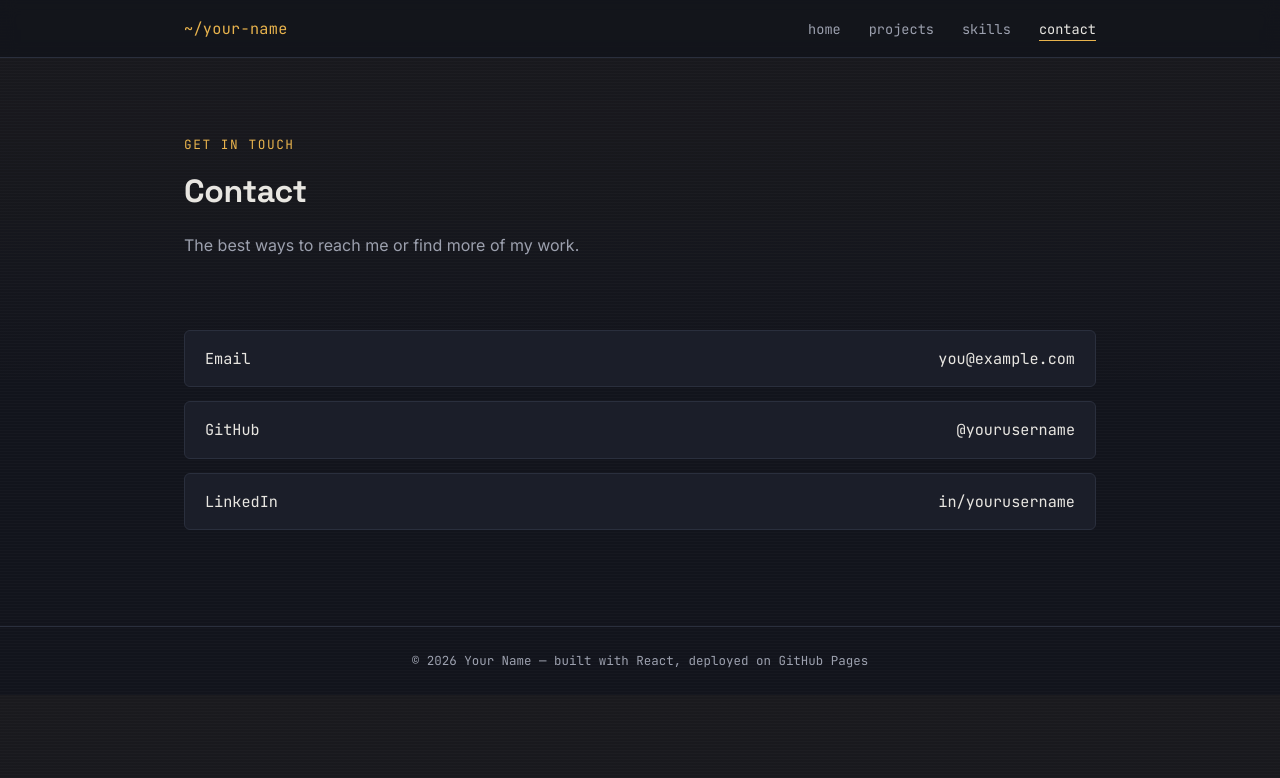
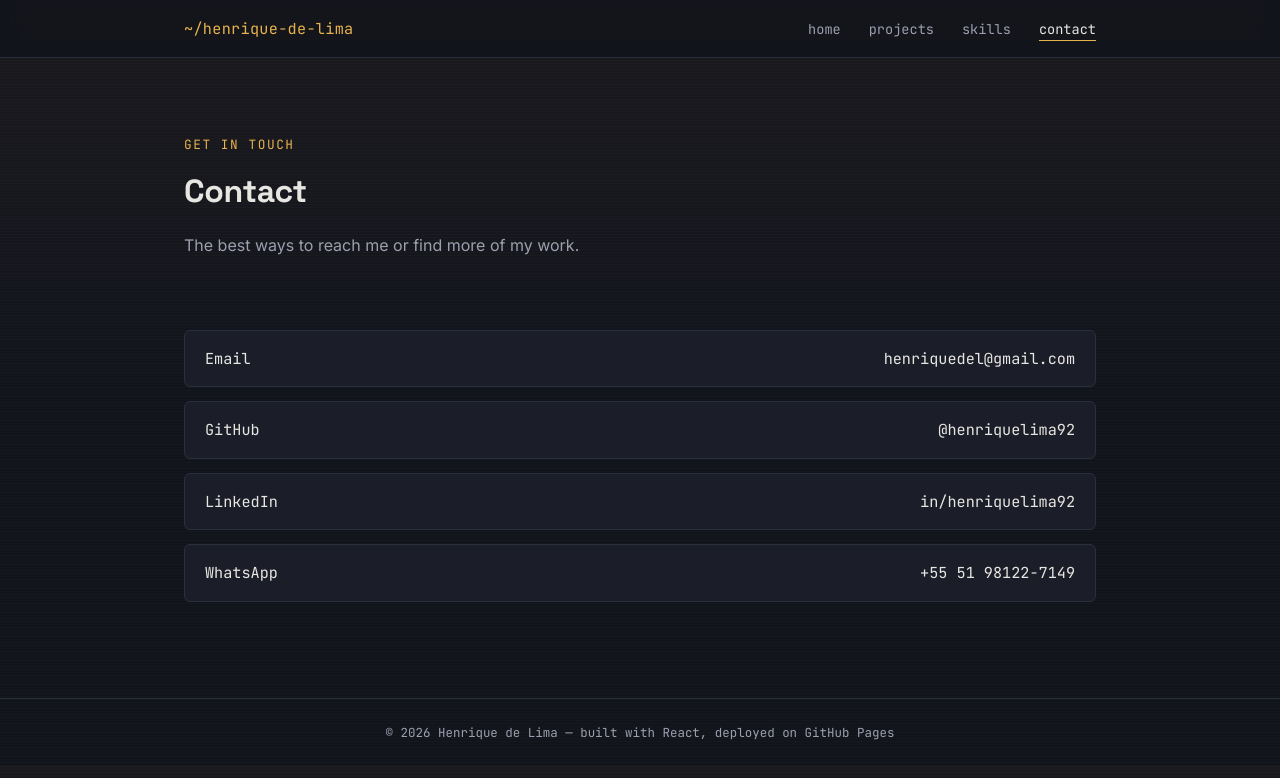
Before and after one commit to henriquelima92/henrique-portfolio, a React (Vite) app: page /#/contact in a window 1280 px wide. Shown: the top 778 px of the page. Built offline with nearby package versions, Linux system fonts and the light colour scheme.

Commit message:
Populate site content from contact.js
Contact page, home hero, footer and nav now read name, links,
WhatsApp and location from src/data/contact.js.

Co-Authored-By: Claude Opus 5.5 <noreply@anthropic.com>

```diff
--- a/src/components/Footer.jsx
+++ b/src/components/Footer.jsx
@@ -1,8 +1,10 @@
+import { contact } from '../data/contact.js'
+
 export default function Footer() {
   const year = new Date().getFullYear()
   return (
     <footer className="footer">
-      <p>© {year} Your Name — built with React, deployed on GitHub Pages</p>
+      <p>© {year} {contact.name} — built with React, deployed on GitHub Pages</p>
     </footer>
   )
 }
--- a/src/components/Nav.jsx
+++ b/src/components/Nav.jsx
@@ -1,10 +1,11 @@
 import { NavLink } from 'react-router-dom'
+import { contact } from '../data/contact.js'
 
 export default function Nav() {
   return (
     <nav className="nav">
       <div className="nav-inner">
-        <span className="nav-logo">~/your-name</span>
+        <span className="nav-logo">~/{contact.name.toLowerCase().replace(/\s+/g, '-')}</span>
         <ul className="nav-links">
           <li>
             <NavLink to="/" end className={({ isActive }) => (isActive ? 'active' : '')}>
--- /dev/null
+++ b/src/data/contact.js
@@ -0,0 +1,11 @@
+// Edit this file with your contact details. Used by Nav, Footer, Home and Contact.
+// whatsapp: digits only, including country code (55 = Brazil).
+export const contact = {
+  name: 'Henrique de Lima',
+  email: 'henriquedel@gmail.com',
+  github: 'https://github.com/henriquelima92',
+  linkedin: 'https://www.linkedin.com/in/henriquelima92/',
+  whatsapp: '5551981227149',
+  city: 'Porto Alegre',
+  country: 'Brazil',
+}
--- a/src/pages/Contact.jsx
+++ b/src/pages/Contact.jsx
@@ -1,3 +1,12 @@
+import { contact } from '../data/contact.js'
+
+// Last path segment of a profile URL, e.g. "https://github.com/foo/" -> "foo"
+const handleFromUrl = (url) => url.replace(/\/+$/, '').split('/').pop()
+
+// "5551981227149" -> "+55 51 98122-7149"
+const formatPhone = (digits) =>
+  digits.replace(/^(\d{2})(\d{2})(\d{4,5})(\d{4})$/, '+$1 $2 $3-$4')
+
 export default function Contact() {
   return (
     <>
@@ -8,27 +17,26 @@ export default function Contact() {
       </header>
       <section className="contact-section">
         <div className="contact-links">
-          <a className="contact-link" href="mailto:you@example.com">
+          <a className="contact-link" href={`mailto:${contact.email}`}>
             <span>Email</span>
-            <span>you@example.com</span>
+            <span>{contact.email}</span>
+          </a>
+          <a className="contact-link" href={contact.github} target="_blank" rel="noreferrer">
+            <span>GitHub</span>
+            <span>@{handleFromUrl(contact.github)}</span>
+          </a>
+          <a className="contact-link" href={contact.linkedin} target="_blank" rel="noreferrer">
+            <span>LinkedIn</span>
+            <span>in/{handleFromUrl(contact.linkedin)}</span>
           </a>
           <a
             className="contact-link"
-            href="https://github.com/yourusername"
+            href={`https://wa.me/${contact.whatsapp}`}
             target="_blank"
             rel="noreferrer"
           >
-            <span>GitHub</span>
-            <span>@yourusername</span>
-          </a>
-          <a
-            className="contact-link"
-            href="https://linkedin.com/in/yourusername"
-            target="_blank"
-            rel="noreferrer"
-          >
-            <span>LinkedIn</span>
-            <span>in/yourusername</span>
+            <span>WhatsApp</span>
+            <span>{formatPhone(contact.whatsapp)}</span>
           </a>
         </div>
       </section>
--- a/src/pages/Home.jsx
+++ b/src/pages/Home.jsx
@@ -1,10 +1,11 @@
 import { Link } from 'react-router-dom'
+import { contact } from '../data/contact.js'
 
 export default function Home() {
   return (
     <section className="hero">
       <p className="hero-eyebrow">Game Developer / Software Engineer</p>
-      <h1>Your Name</h1>
+      <h1>{contact.name}</h1>
       <p className="hero-role">
         I build games and tools in Unity and C#, with a growing interest in web
         development. This site is itself one of my projects — replace this line
@@ -34,7 +35,7 @@ export default function Home() {
         </div>
         <div className="stat-item">
           <div className="stat-label">Based In</div>
-          <div className="stat-value">Your City, Country</div>
+          <div className="stat-value">{contact.city}, {contact.country}</div>
         </div>
       </div>
     </section>
```
